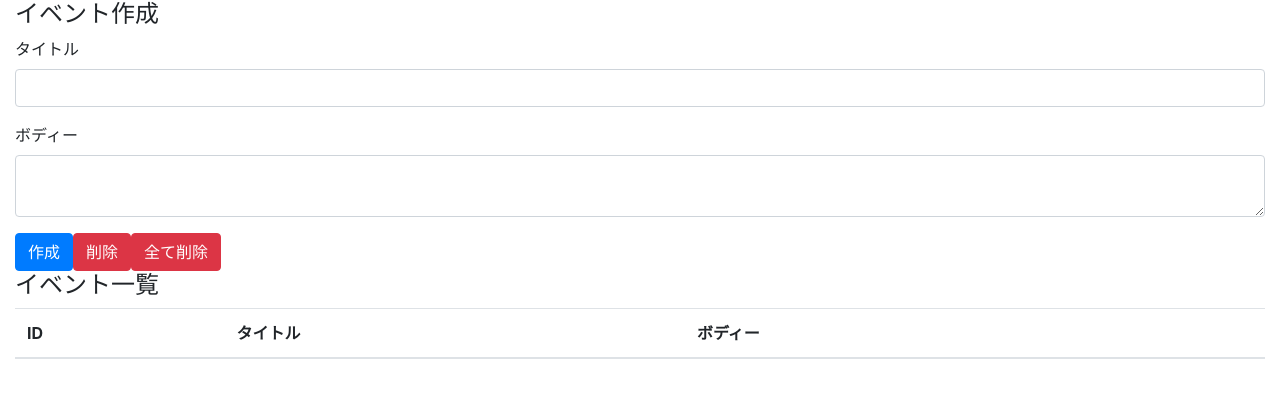
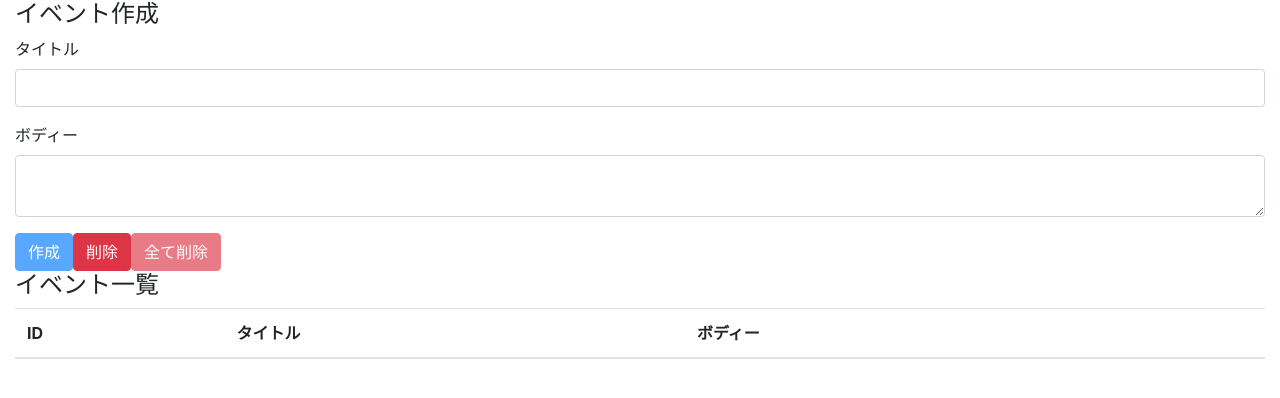
Before and after one commit to haru0121/react-hooks-101, a React (Create React App) app: page / in a window 1280 px wide. Shown: the top 398 px of the page. Built offline with nearby package versions, Linux system fonts and the light colour scheme.

Commit message:
create delete event&&confirm before delete

```diff
--- a/src/components/App.js
+++ b/src/components/App.js
@@ -16,6 +16,13 @@
 		setTitle('');
 		setBody('');
 	}
+	const deleteAllEvents=(e)=>{
+		e.preventDefault();
+		const result=window.confirm("全て削除して良いですか");
+		if(result)dispatch({type:"DELETE_ALL_EVENTS"})
+	}
+
+	const unCreateble=title===''||body==='';
   return (
   <>
 		<div className="container-fluid">
@@ -32,9 +39,9 @@
 					<textarea id="formEventBody" className="form-control" value={body} onChange={e=>setBody(e.target.value)} />
 				</div>
 
-				<button className="btn btn-primary" onClick={addEvent}>作成</button>
+				<button className="btn btn-primary" onClick={addEvent} disabled={unCreateble}>作成</button>
 				<button className="btn btn-danger">削除</button>
-				<button className="btn btn-danger">全て削除</button>
+				<button className="btn btn-danger" onClick={deleteAllEvents} disabled={state.length===0}>全て削除</button>
 			</form>
 
 			<h4>イベント一覧</h4>
--- a/src/components/Event.js
+++ b/src/components/Event.js
@@ -3,7 +3,8 @@
 
       const id =event.id;
       const handleClickDeletBtn=()=>{
-        dispatch({type:"DELETE_EVENT",id:id});
+        const result=window.confirm(id+"を削除しても良いですか");
+        if(result) dispatch({type:"DELETE_EVENT",id:id});
       }
       return(<tr>
         <td>{id}</td>
```
